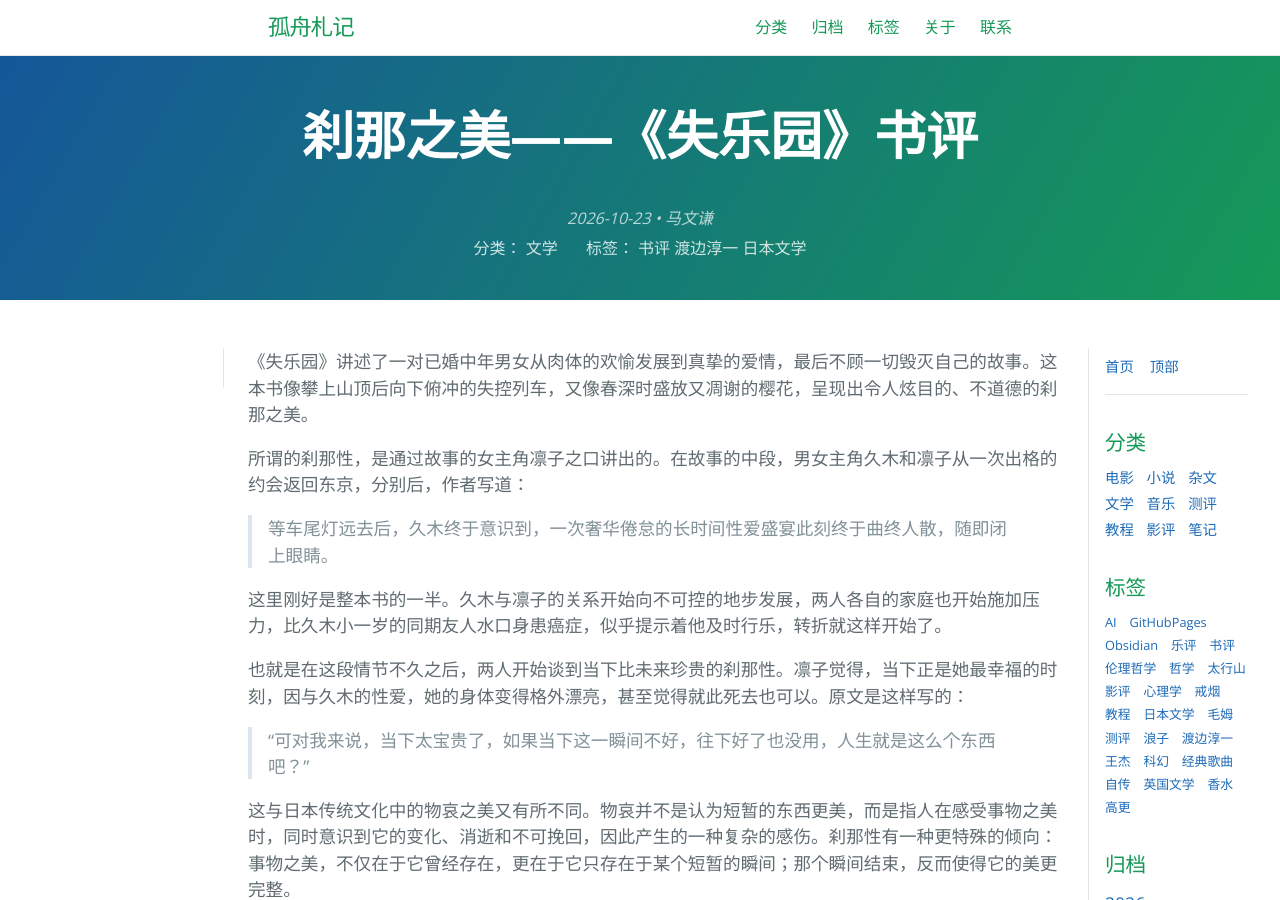
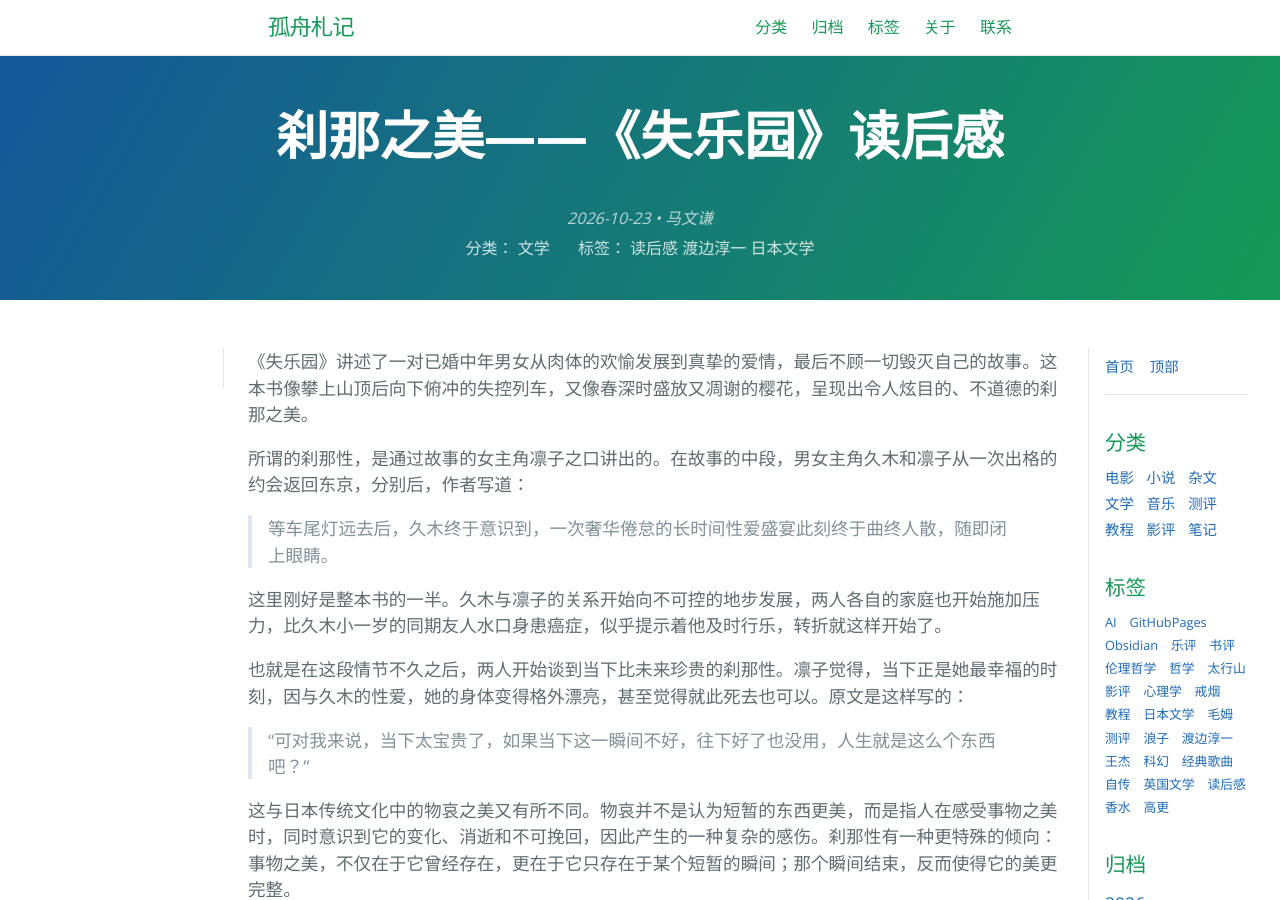
Before and after one commit to mawenqian1992/mawenqian1992.github.io, a Jekyll site: the page built from _posts/2026-10-23-shitsurakuen-reading-and-reflection.md, in a window 1280 px wide and 900 px high. Built offline with Jekyll 4.4.1, drawn with Linux system fonts in a browser that asks for light colours; our own code applies the rules of GitHub Pages for plain Markdown files.

Commit message:
[PUBLISHER] Merge #52

```diff
--- a/_posts/2026-10-23-shitsurakuen-reading-and-reflection.md
+++ b/_posts/2026-10-23-shitsurakuen-reading-and-reflection.md
@@ -1,10 +1,10 @@
 ---
-title: 刹那之美——《失乐园》书评
+title: 刹那之美——《失乐园》读后感
 date: 2026-10-23
 filename: 2026-10-23-shitsurakuen-reading-and-reflection
 category: 文学
 tags:
-  - 书评
+  - 读后感
   - 渡边淳一
   - 日本文学
 share: true
```
